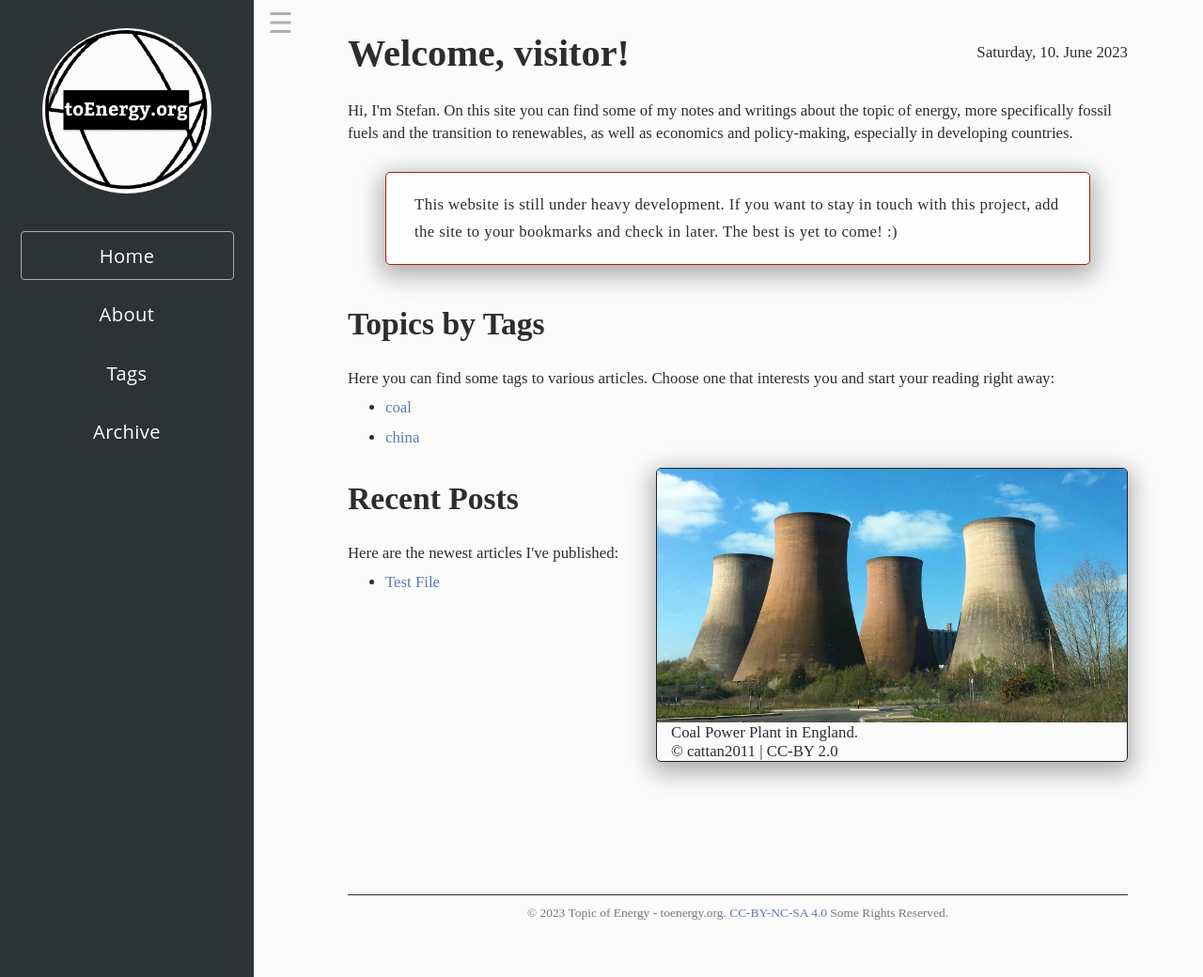
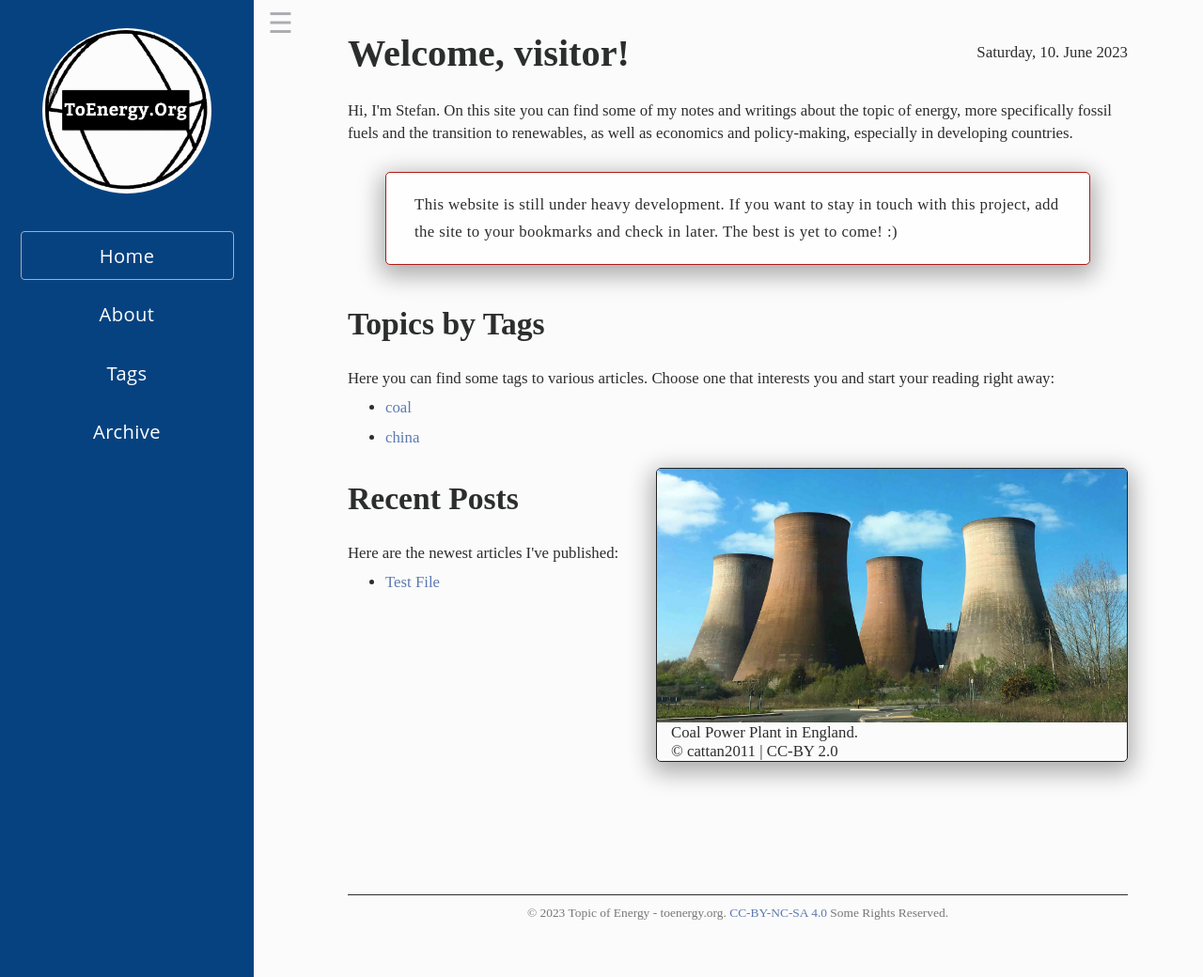
Before and after one commit to toenergyORG/toenergyorg.github.io, a Jekyll site: the page built from index.html, in a window 1280 px wide and 1040 px high. Shown: the whole window at 94% size. Built offline with Jekyll 4.4.1, drawn with Linux system fonts in a browser that asks for light colours; some web fonts are replaced.

Commit message:
init commit

```diff
--- a/_sass/main.scss
+++ b/_sass/main.scss
@@ -1,5 +1,5 @@
 
-$sidebar-primary: #2d3234;
+$sidebar-primary: #074280;
 $sidebar-secondary: #fffffd;
 $sidebar-additional: #abacb0;
 
@@ -16,6 +16,9 @@ margin: 0;
 padding: 0;
 }
 
+html {
+    -webkit-text-size-adjust: 100%;
+}
 
 @font-face {
    font-family: 'main-font';
@@ -293,11 +296,14 @@ blockquote {
             border-top: none;
             border-bottom: 4px solid $link-color;
         }
-        #logo-alt {
-            display: inline-block;
-            margin-right: 10px;
-        }
-
+    }
+    #logo-alt {
+        display: inline-block;
+        height: auto;
+        color: #fff;
+        padding: 20px 50px;
+        font-size: 1.3em;
+        letter-spacing: 1px;
     }
     #toggleSidebar {
         display: none;
```
Also changed, not shown: assets/img/favicon.ico, assets/img/logo.jpg, 4 other files.
